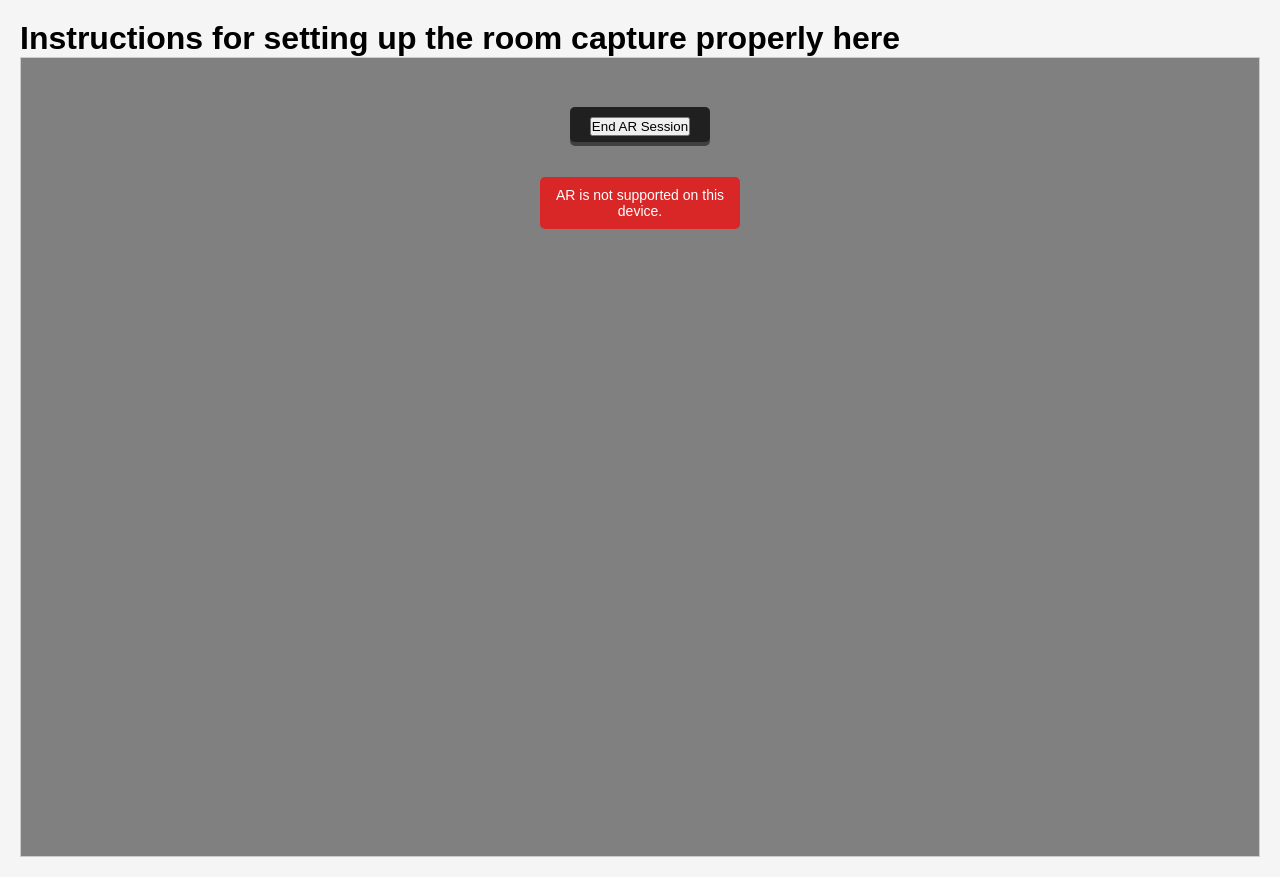
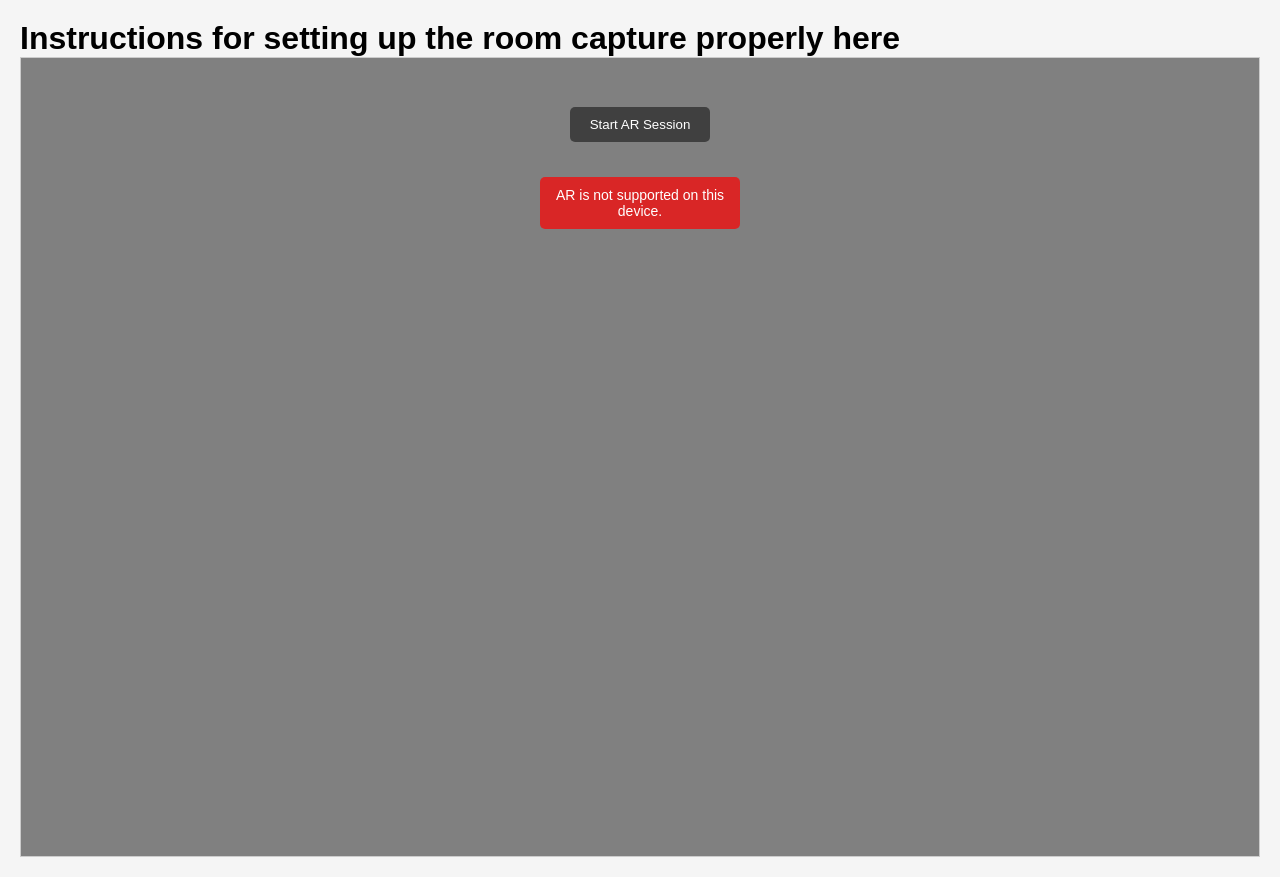
Before and after one commit to dangkyle64/simulate_room_web_nextjs, a Next.js app: page /roomCapture in a window 1280 px wide. Built offline with nearby package versions, Linux system fonts and the light colour scheme.

Commit message:
condition to load up the end session button on session loaded so it doesnt overlap with the start button
author: dangkyle64
date: 3/20/2025

```diff
--- a/app/roomCapture/_component/RoomCameraControl.jsx
+++ b/app/roomCapture/_component/RoomCameraControl.jsx
@@ -31,11 +31,11 @@ const RoomCameraControl = () => {
             {session && <div className={styles.arStatus}>AR Session Active!</div>}
 
 
-            <div id="overlay" className={styles.buttonAR} onClick={() => {
+            {session && <div id="overlay" className={styles.buttonAR} onClick={() => {
                 handleARSession(isSessionActive, setSessionNotActive, setSessionActive, handleEndARSession, handleSessionValidation);
             }}>
                 <button>End AR Session</button>
-            </div>
+            </div>}
         </div>
     );
 };
```
